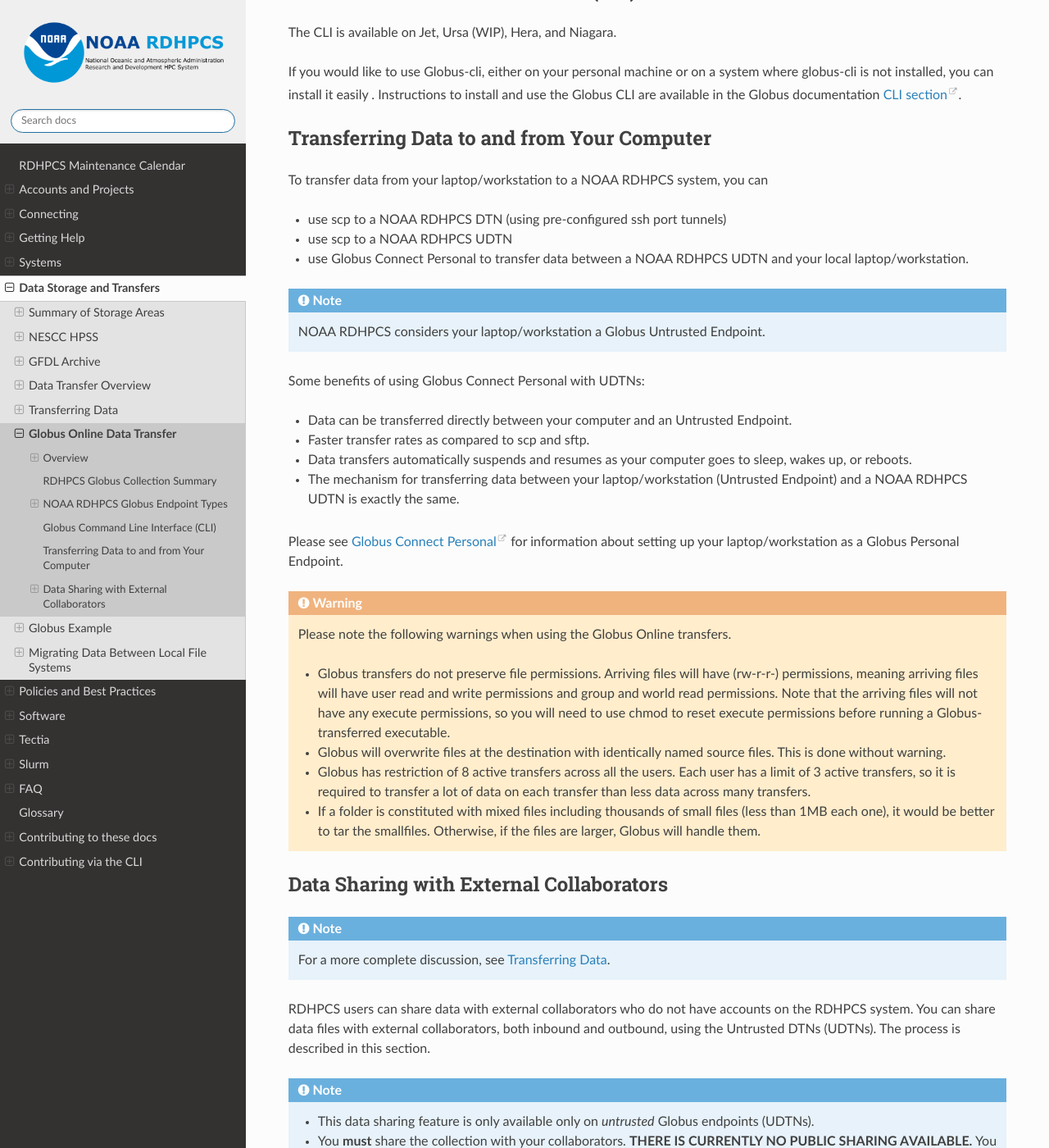
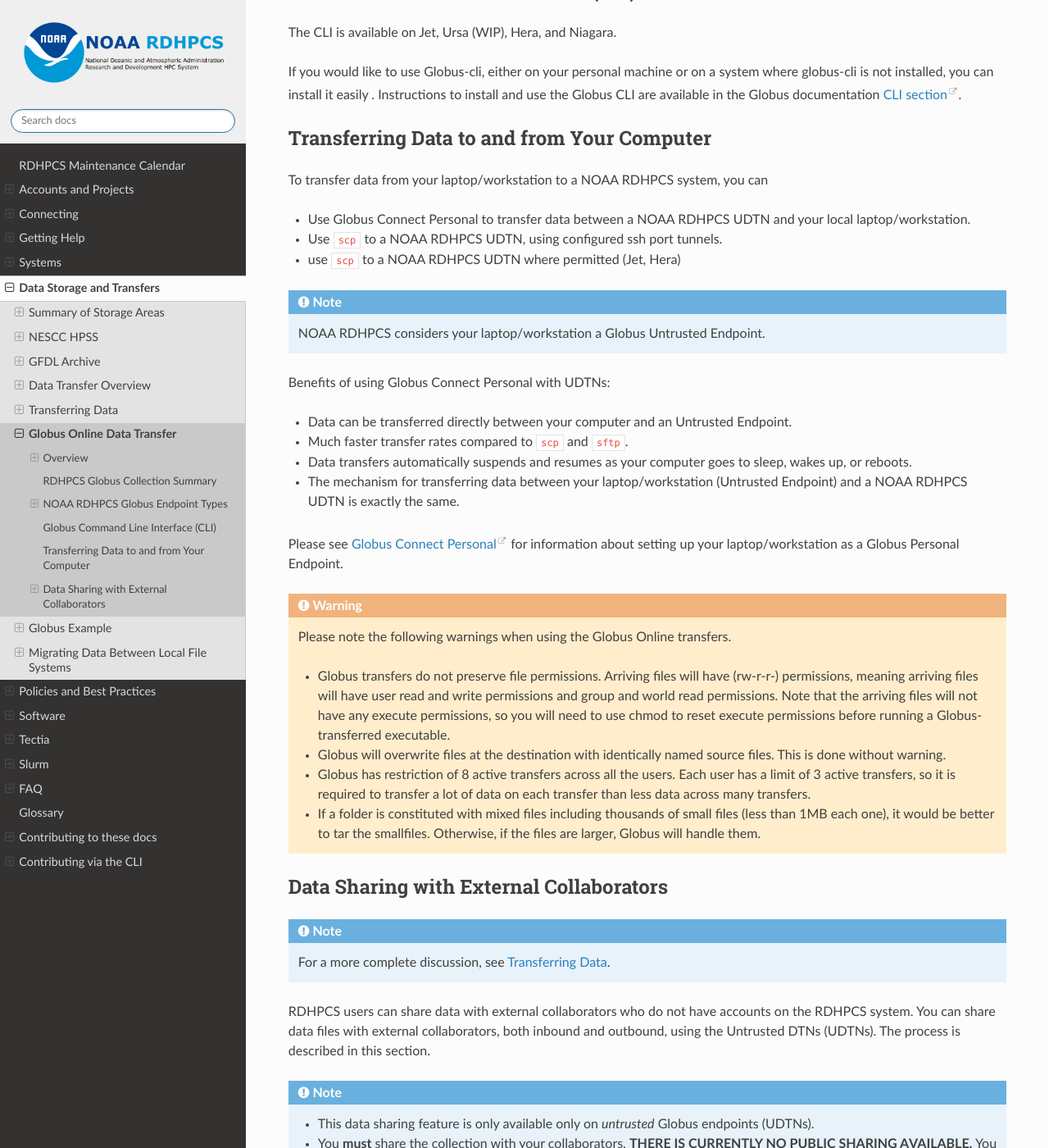
Before and after one commit to NOAA-RDHPCS/noaa-rdhpcs.github.io, a Sphinx documentation site: the page built from source/data/globus_online_data_transfer.rst, in a window 1280 px wide and 1400 px high, scrolled down 2176 px. Shown: the whole window at 82% size. Built offline with Sphinx 7.4.7 and the Read the Docs theme 3.1.0, drawn with Linux system fonts in a browser that asks for light colours; some of the changed text lies outside the part shown.

```diff
--- a/source/data/globus_online_data_transfer.rst
+++ b/source/data/globus_online_data_transfer.rst
@@ -217,20 +217,20 @@ Transferring Data to and from Your Computer
 
 To transfer data from your laptop/workstation to a NOAA RDHPCS system, you can
 
-* use scp to a NOAA RDHPCS DTN (using pre-configured ssh port tunnels)
-* use scp to a NOAA RDHPCS UDTN
-* use Globus Connect Personal to transfer data between a NOAA RDHPCS
+* Use Globus Connect Personal to transfer data between a NOAA RDHPCS
   UDTN and your local laptop/workstation.
+* Use ``scp`` to a NOAA RDHPCS UDTN, using configured ssh port tunnels.
+* use ``scp`` to a NOAA RDHPCS UDTN where permitted (Jet, Hera)
 
 .. note::
 
   NOAA RDHPCS considers your laptop/workstation a Globus Untrusted Endpoint.
 
-Some benefits of using Globus Connect Personal with UDTNs:
+Benefits of using Globus Connect Personal with UDTNs:
 
 * Data can be transferred directly between your computer and an
   Untrusted Endpoint.
-* Faster transfer rates as compared to scp and sftp.
+* Much faster transfer rates compared to ``scp`` and ``sftp``.
 * Data transfers automatically suspends and resumes as your computer
   goes to sleep, wakes up, or reboots.
 * The mechanism for transferring data between your laptop/workstation
```
Also changed, not shown: other parts of source/data/globus_online_data_transfer.rst (+3 -2 lines).
